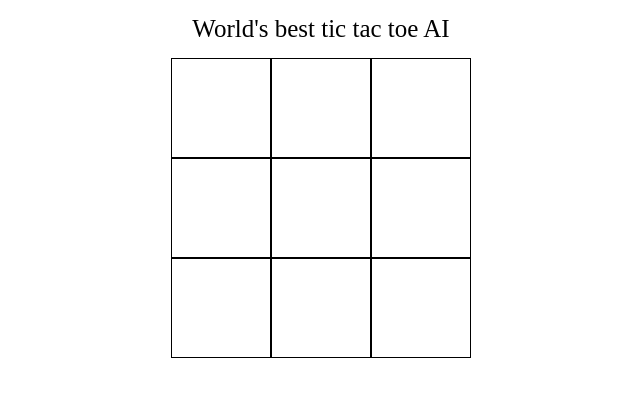
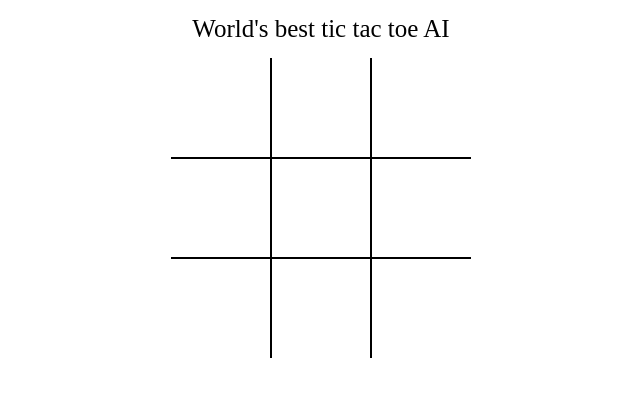
Before and after one commit to VivianDoreen/tic-tac-toe, a React app: page / in a window 1280 px wide. Shown: the top 396 px of the page, without its empty margins (319-959 px from the left). Built offline with nearby package versions, Linux system fonts and the light colour scheme.

Commit message:
feat(game): implement game functionality - add functionality for the winner - add more css to the App component [Finishes #168822945]

```diff
--- a/src/containers/App.js
+++ b/src/containers/App.js
@@ -5,31 +5,89 @@ import React, { Component } from 'react';
 import '../styles/App.css';
 
 class App extends Component {
-  state = {
-    turn: 'x',
-    gameEnded: false
-  };
+  constructor(props) {
+    super(props);
+    this.state = {
+      turn: 'x',
+      gameEnded: false,
+      winner: undefined,
+      board: Array(9).fill(''),
+      totalMoves: 0
+    };
+  }
 
   clicked = (event) => {
-    event.target.innerText = this.state.turn;
-    this.setState({
-      turn: this.state.turn == 'x' ? 'o' : 'x'
-    });
+    if (this.state.board[event.target.dataset.square] == '') {
+      this.state.board[event.target.dataset.square] = this.state.turn;
+
+      event.target.innerText = this.state.turn;
+      this.setState({
+        turn: this.state.turn == 'x' ? 'o' : 'x',
+        board: this.state.board,
+        totalMoves: this.state.totalMoves++
+      });
+    }
+
+    var result = this.checkWinner();
+    if (result == 'x') {
+      this.setState({
+        gameEnded: true,
+        winner: 'x',
+        winnerLine: 'Match won by x'
+      });
+    } else if (result == 'o') {
+      this.setState({
+        gameEnded: true,
+        winner: 'o',
+        winnerLine: 'Match won by o'
+      });
+    } else if (result == 'draw') {
+      this.setState({
+        gameEnded: true,
+        winner: 'draw',
+        winnerLine: 'Match is drawn '
+      });
+    }
+  };
+  checkWinner = () => {
+    var moves = [
+      [0, 3, 6],
+      [1, 4, 7],
+      [2, 5, 8],
+      [0, 4, 8],
+      [2, 4, 6],
+      [0, 1, 2],
+      [3, 4, 5],
+      [6, 7, 8]
+    ];
+    var board = this.state.board;
+    for (let i = 0; i < moves.length; i++) {
+      if (
+        board[moves[i][0]] == board[moves[i][1]] &&
+        board[moves[i][1]] == board[moves[i][2]]
+      ) {
+        return board[moves[i][0]];
+      }
+    }
+    if (this.state.totalMoves == 9) {
+      return 'draw';
+    }
   };
   render() {
     return (
       <div id="game">
+        <div id="status">{this.state.winnerLine}</div>
         <div id="head">World's best tic tac toe AI</div>
         <div id="board" onClick={(e) => this.clicked(e)}>
-          <div className="square"></div>
-          <div className="square"></div>
-          <div className="square"></div>
-          <div className="square"></div>
-          <div className="square"></div>
-          <div className="square"></div>
-          <div className="square"></div>
-          <div className="square"></div>
-          <div className="square"></div>
+          <div className="square" data-square="0"></div>
+          <div className="square" data-square="1"></div>
+          <div className="square" data-square="2"></div>
+          <div className="square" data-square="3"></div>
+          <div className="square" data-square="4"></div>
+          <div className="square" data-square="5"></div>
+          <div className="square" data-square="6"></div>
+          <div className="square" data-square="7"></div>
+          <div className="square" data-square="8"></div>
         </div>
       </div>
     );
--- a/src/styles/App.css
+++ b/src/styles/App.css
@@ -11,9 +11,19 @@
 }
 
 .square {
+    display: flex;
+    justify-content: center;
+    align-items: center;
+    font-size: 45px;
     width: 100px;
     height: 100px;
     border: 1px solid #000000;
+    cursor: pointer;
+    user-select: none;
+}
+
+.square:hover {
+    background-color: #eeeeee;
 }
 
 #game {
@@ -27,3 +37,27 @@
     font-size: 25px;
     padding: 15px;
 }
+
+.square:nth-child(7),
+:nth-child(8),
+:nth-child(9) {
+    border-bottom: 0
+}
+
+.square:nth-child(1),
+:nth-child(2),
+:nth-child(3) {
+    border-top: 0
+}
+
+.square:nth-child(1),
+:nth-child(4),
+:nth-child(7) {
+    border-left: 0
+}
+
+.square:nth-child(3),
+:nth-child(6),
+:nth-child(9) {
+    border-right: 0
+}
```
